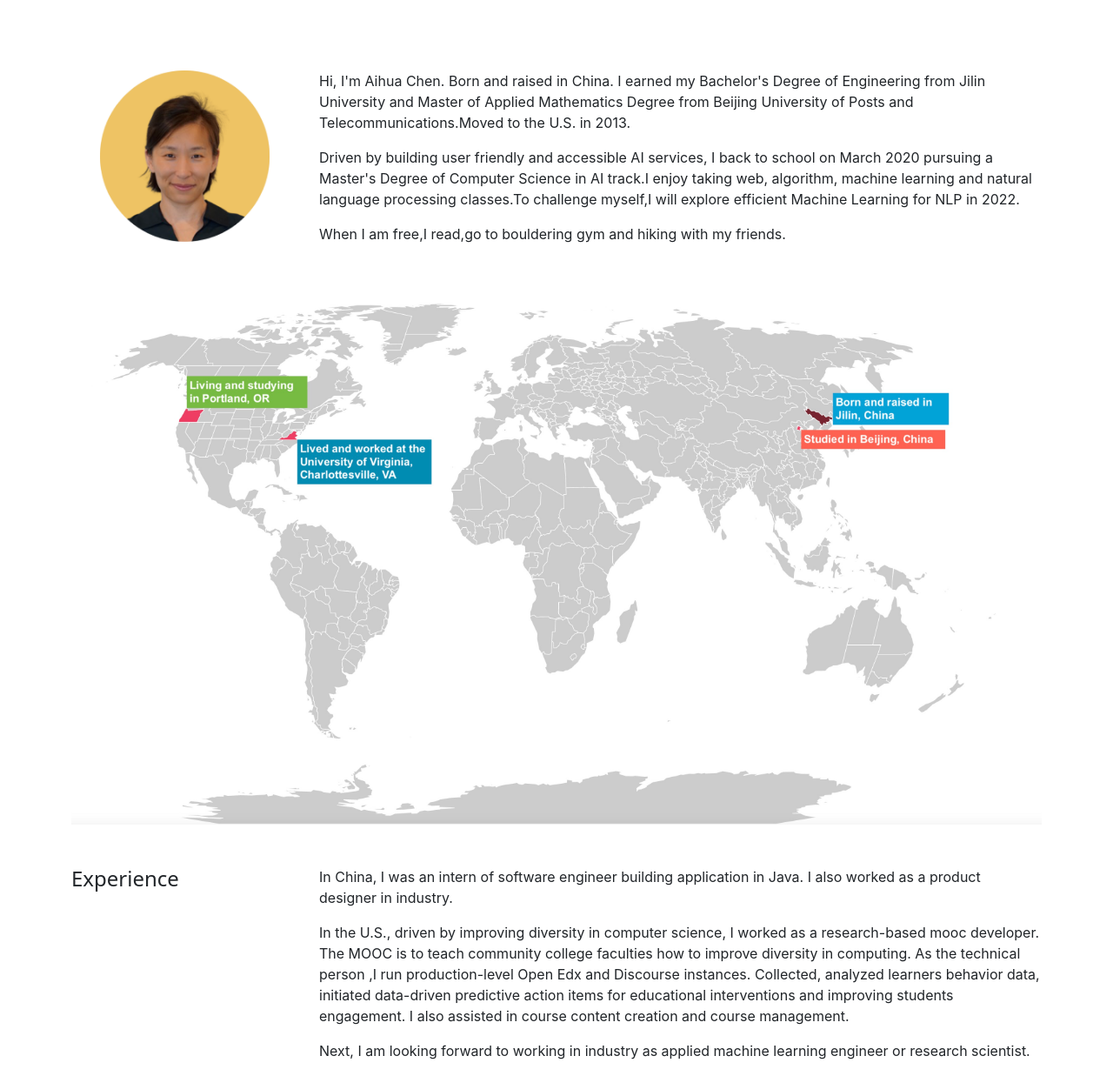
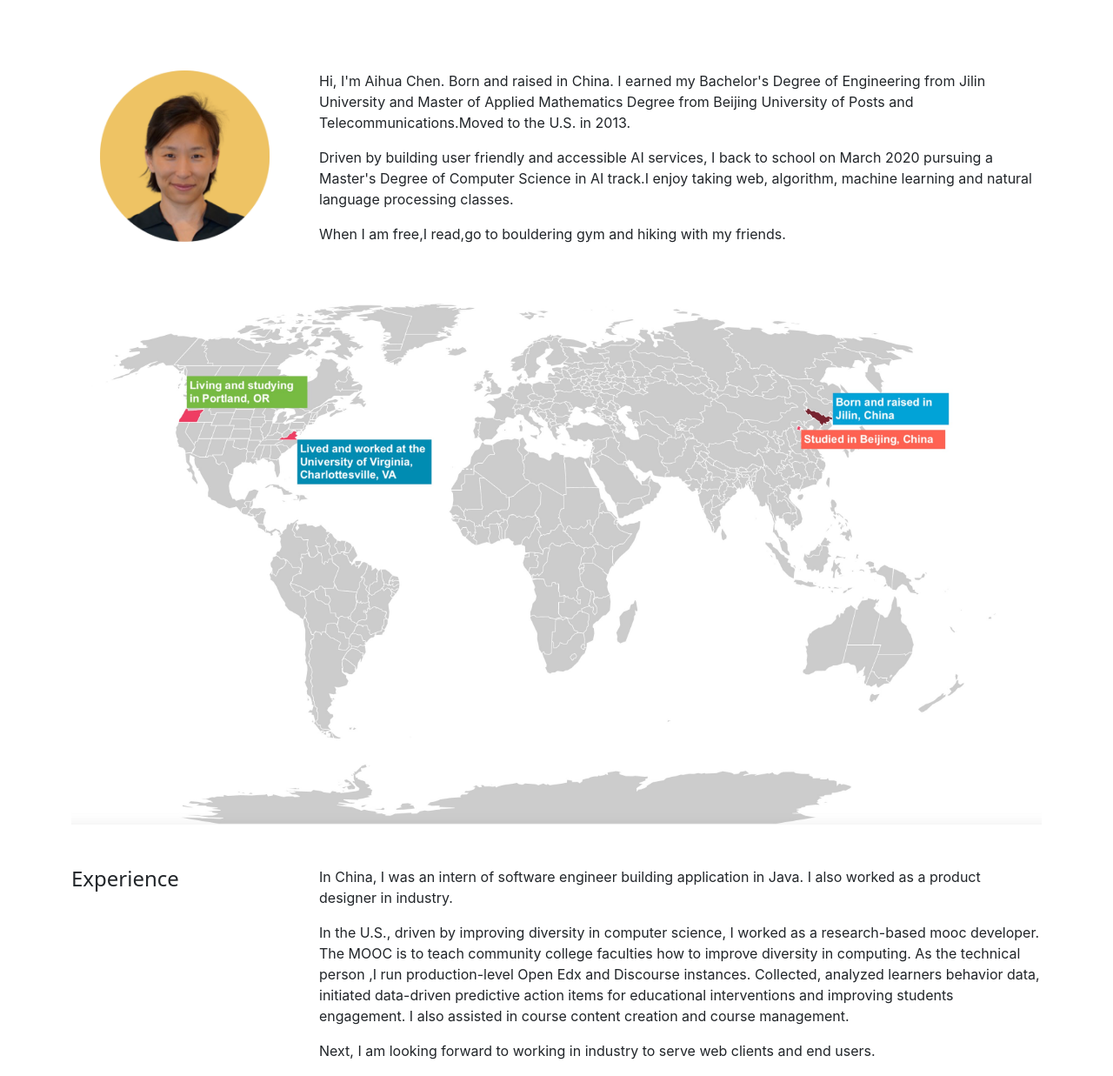
Before and after one commit to Aihua0055/Aihua, a plain HTML site: page index.html in a window 1280 px wide. Shown: the part 63-1300 px from the top of the page at 87% size. Drawn offline with nearby package versions, Linux system fonts and the light colour scheme; no server answers.

Commit message:
Update index.html

```diff
--- a/index.html
+++ b/index.html
@@ -101,8 +101,7 @@
                             Posts and Telecommunications.Moved to the U.S. in 2013. </p>
                         <p>Driven by building user friendly and accessible AI services, I back to school on March 2020
                             pursuing a Master's Degree of Computer Science in AI track.I enjoy taking web, algorithm,
-                            machine learning and natural language processing classes.To challenge myself,I will explore
-                            efficient Machine Learning for NLP in 2022.</p>
+                            machine learning and natural language processing classes.</p>
                         <p> </p>
                         <p>When I am free,I read,go to bouldering gym and hiking with my friends.</p>
                     </div>
@@ -127,8 +126,7 @@
                             Edx and Discourse instances. Collected, analyzed learners behavior data, initiated
                             data-driven predictive action items for educational interventions and improving students
                             engagement. I also assisted in course content creation and course management.</p>
-                        <p>Next, I am looking forward to working in industry as applied machine learning engineer or
-                            research scientist.</p>
+                        <p>Next, I am looking forward to working in industry to serve web clients and end users.</p>
                     </div>
                 </div>
             </section>
```
